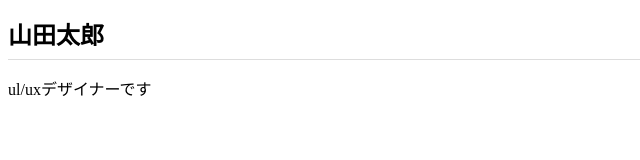
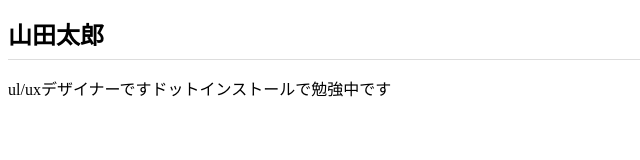
Before and after one commit to rui020202/rui020202.github.io, a plain HTML site: page index.html in a window 1280 px wide. Shown: the whole page, without its empty margins (0-640 px from the left). Drawn offline with Linux system fonts and the light colour scheme.

Commit message:
Add files via upload

```diff
--- a/index.html
+++ b/index.html
@@ -9,6 +9,6 @@
 </head>
 <body>
   <h1>山田太郎</h1>
-  <p>ul/uxデザイナーです</p>
+  <p>ul/uxデザイナーですドットインストールで勉強中です</p>
 </body>
 </html>
```
